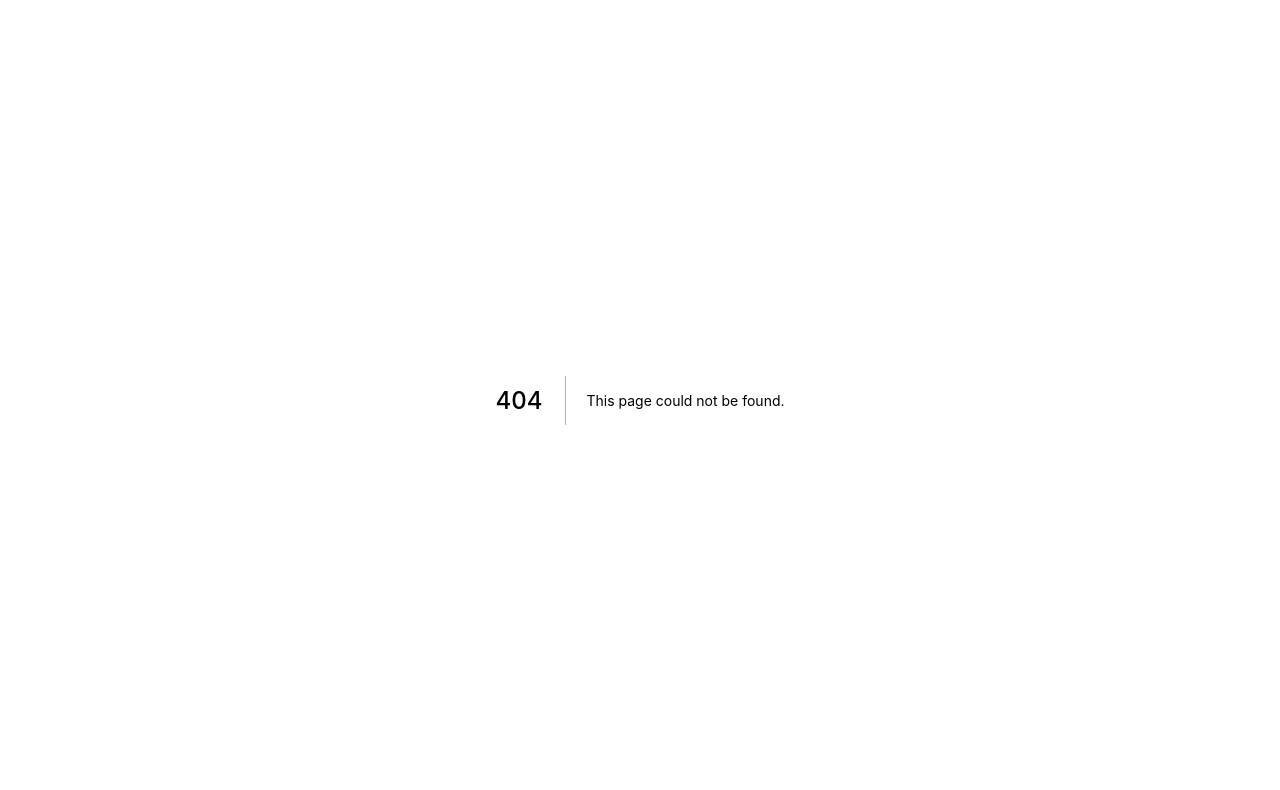
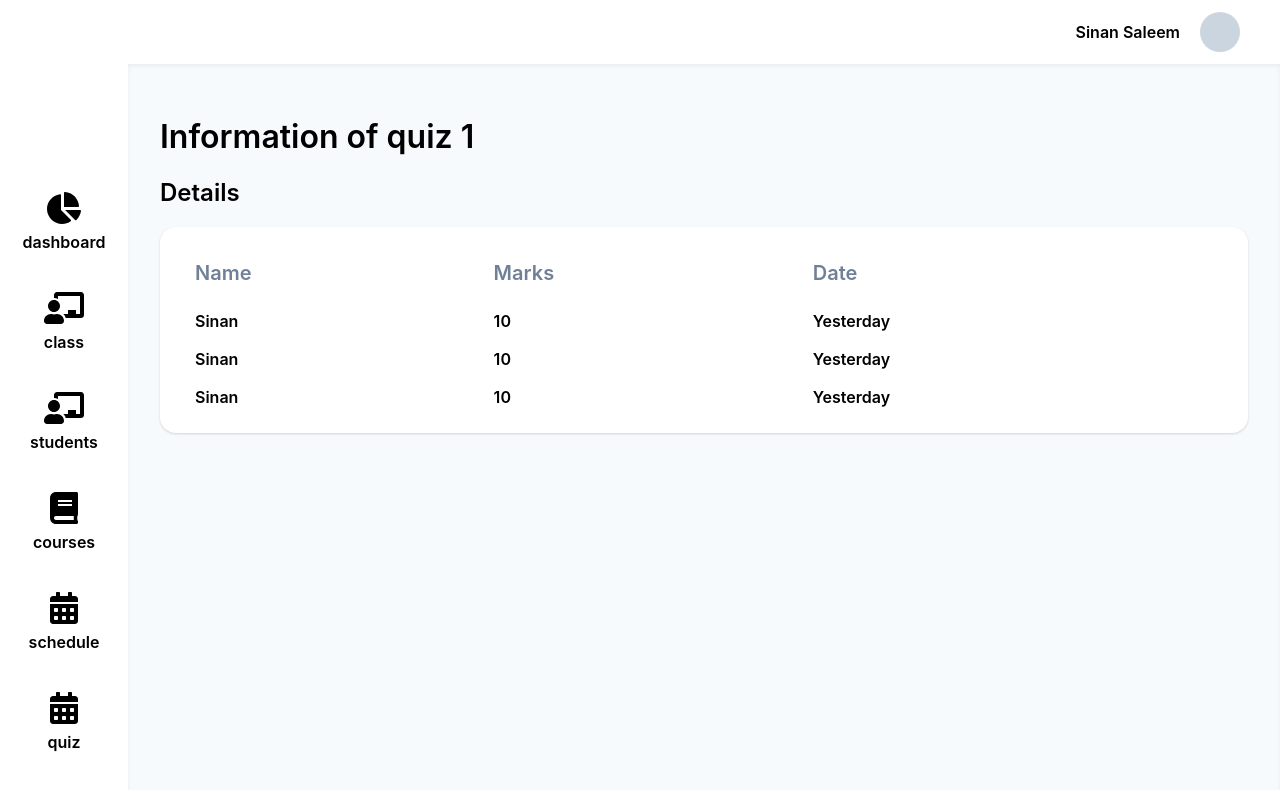
Before and after one commit to f178024/Ustadjee, a Next.js app: page /quiz/1 in a window 1280 px wide. Before the commit this address had no page. Shown: the top 790 px of the page. Built offline with nearby package versions, Linux system fonts and the light colour scheme.

Commit message:
quiz details

```diff
--- a/components/Quizes.js
+++ b/components/Quizes.js
@@ -30,7 +30,7 @@ export default function Quizes(){
 
     return (
         <div>
-            <h2>Quizes</h2>
+            <h1>Quizes</h1>
             <Card>
                 <table className="w-full">
                     <tr>
--- /dev/null
+++ b/pages/quiz/[id].js
@@ -0,0 +1,58 @@
+import { useState } from 'react'
+import { useRouter } from 'next/router'
+import TeacherDashboard from '../../components/TeacherDashboard'
+import Card from '../../components/Card'
+
+const Post = () => {
+    const router = useRouter()
+    const { id } = router.query
+
+    const [attempts, setAttempts] = useState([
+        {
+            id: "1",
+            name: 'Sinan',
+            marks: 10,
+            date: "Yesterday"
+        },
+        {
+            id: "1",
+            name: 'Sinan',
+            marks: 10,
+            date: "Yesterday"
+        },
+        {
+            id: "1",
+            name: 'Sinan',
+            marks: 10,
+            date: "Yesterday"
+        }
+    ])
+    const [total, setTotal] = useState(10)
+
+    return (
+        <TeacherDashboard>
+            <h1>Information of quiz {id}</h1>
+            <h2>Details</h2>
+            <Card>
+                <table className="w-full">
+                    <tr>
+                        <th>Name</th>
+                        <th>Marks</th>
+                        <th>Date</th>
+                    </tr>
+                    {
+                        attempts.map(function(item){
+                            return <tr>
+                                <td>{item.name}</td>
+                                <td>{item.marks}</td>
+                                <td>{item.date}</td>
+                            </tr>
+                        })
+                    }
+                </table>
+            </Card>
+        </TeacherDashboard>
+    )
+}
+
+export default Post
```
